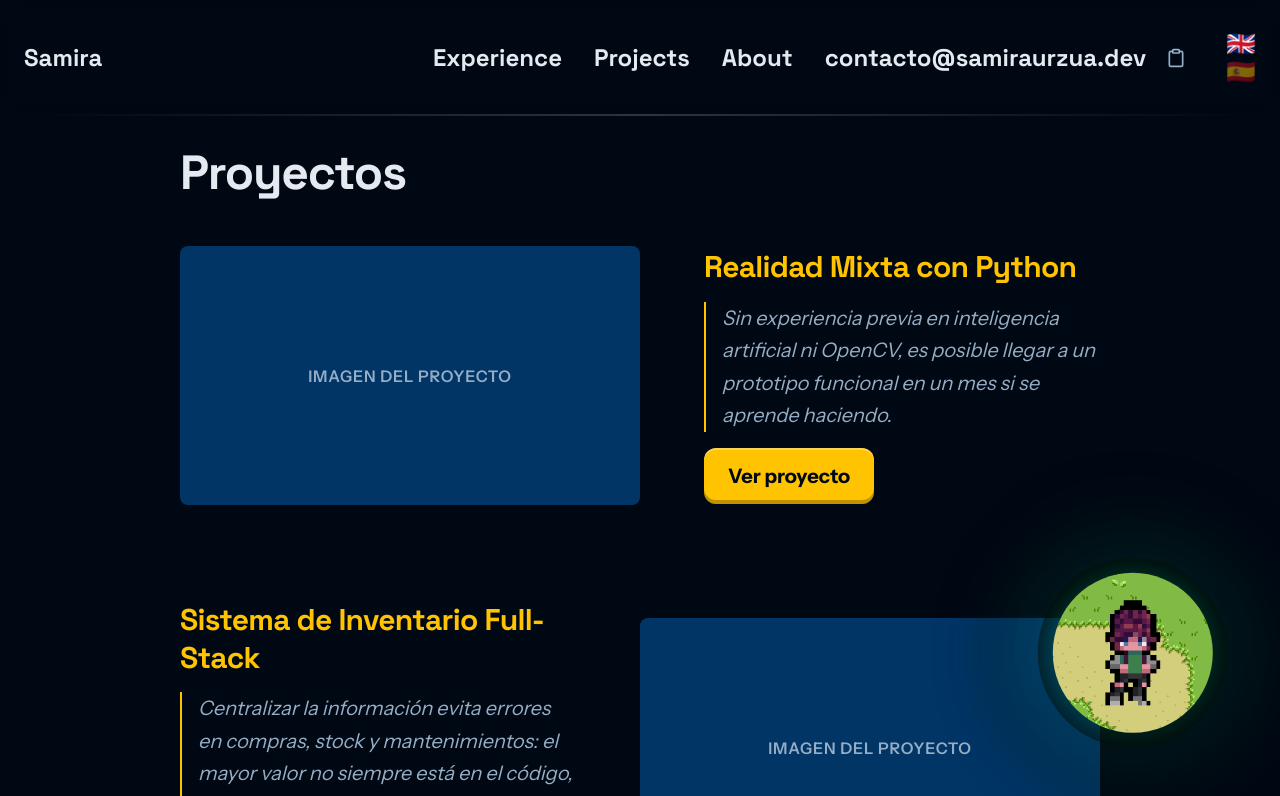
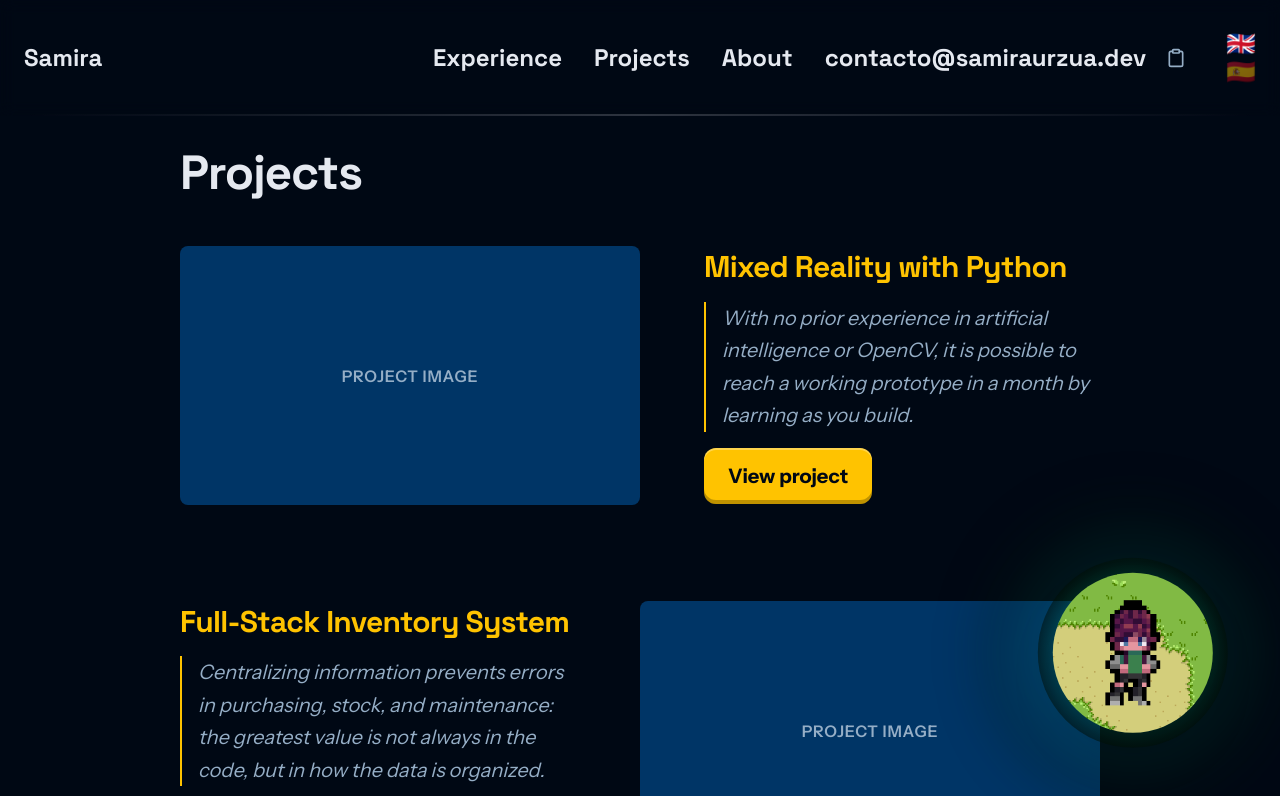
Before and after one commit to SamiraUrzua/cloud-native-portfolio, a Next.js app: page /en/projects in a window 1280 px wide. Shown: the top 796 px of the page. Built offline with nearby package versions, Linux system fonts and the light colour scheme.

Commit message:
feat: add localization to the projects page

```diff
--- a/src/app/[locale]/projects/page.tsx
+++ b/src/app/[locale]/projects/page.tsx
@@ -1,33 +1,70 @@
 import LinkButton from '@/components/LinkButton';
+import { type Locale } from '@/lib/config';
+import { type StrictTranslations } from '@/lib/localizer';
 
-export default function Projects() {
-  const projects = [
-    {
-      slug: 'realidad-mixta-python',
+const PROJECT_SLUGS = ['realidad-mixta-python', 'sistema-inventario', 'diseno-sistemas-minecraft'] as const;
+
+const TRANSLATIONS = {
+  en: {
+    heading: "Projects",
+    projectImageLabel: "Project image",
+    viewProject: "View project",
+    projects: {
+      'realidad-mixta-python': {
+        title: 'Mixed Reality with Python',
+        lesson:
+          'With no prior experience in artificial intelligence or OpenCV, it is possible to reach a working prototype in a month by learning as you build.',
+      },
+      'sistema-inventario': {
+        title: 'Full-Stack Inventory System',
+        lesson:
+          'Centralizing information prevents errors in purchasing, stock, and maintenance: the greatest value is not always in the code, but in how the data is organized.',
+      },
+      'diseno-sistemas-minecraft': {
+        title: 'Designing Digital Systems with Minecraft',
+        lesson:
+          'A game can be a serious pedagogical tool when it is used to make an abstract concept tangible.',
+      },
+    },
+  },
+  es: {
+    heading: "Proyectos",
+    projectImageLabel: "Imagen del proyecto",
+    viewProject: "Ver proyecto",
+    projects: {
+      'realidad-mixta-python': {
         title: 'Realidad Mixta con Python',
         lesson:
           'Sin experiencia previa en inteligencia artificial ni OpenCV, es posible llegar a un prototipo funcional en un mes si se aprende haciendo.',
       },
-    {
-      slug: 'sistema-inventario',
+      'sistema-inventario': {
         title: 'Sistema de Inventario Full-Stack',
         lesson:
           'Centralizar la información evita errores en compras, stock y mantenimientos: el mayor valor no siempre está en el código, sino en cómo se organizan los datos.',
       },
-    {
-      slug: 'diseno-sistemas-minecraft',
+      'diseno-sistemas-minecraft': {
         title: 'Diseño de Sistemas Digitales con Minecraft',
         lesson:
           'Un juego puede ser una herramienta pedagógica seria cuando se usa para hacer tangible un concepto abstracto.',
       },
-  ];
+    },
+  },
+} as const satisfies StrictTranslations<Record<Locale, any>>;
+
+export default async function Projects({ params }: { params: Promise<{ locale: Locale }> }) {
+  const { locale } = await params;
+  const text = TRANSLATIONS[locale];
+  const projects = PROJECT_SLUGS.map((slug) => ({
+    slug,
+    ...text.projects[slug],
+  }));
 
   return (
     <main>
       <div className="page-container">
         <section className="section-grid pt-8 pb-24">
           <div className="col-span-4 md:col-span-7 md:col-start-2 lg:col-span-10 lg:col-start-2 flex flex-col gap-12">
-            <h1 className="text-display">Proyectos</h1>
+            <h1 className="text-display">{text.heading}</h1>
             <div className="flex flex-col gap-24">
               {projects.map((project, index) => (
                 <div
@@ -40,7 +77,7 @@ export default function Projects() {
                     {project.title}
                   </h2>
                   <div className="w-full lg:w-1/2 aspect-video rounded-lg bg-surface flex items-center justify-center shrink-0">
-                    <span className="text-label text-text-muted">Imagen del proyecto</span>
+                    <span className="text-label text-text-muted">{text.projectImageLabel}</span>
                   </div>
                   <div className="w-full lg:w-1/2 flex flex-col gap-4">
                     <h2 className="text-heading text-accent hidden lg:block">
@@ -50,7 +87,7 @@ export default function Projects() {
                       <p className="text-body-muted italic">{project.lesson}</p>
                     </blockquote>
                     <div className="w-fit">
-                      <LinkButton href={`/projects/${project.slug}`}>Ver proyecto</LinkButton>
+                      <LinkButton href={`/projects/${project.slug}`}>{text.viewProject}</LinkButton>
                     </div>
                   </div>
                 </div>
```
Lines whose indentation alone changed are shown as unchanged.
